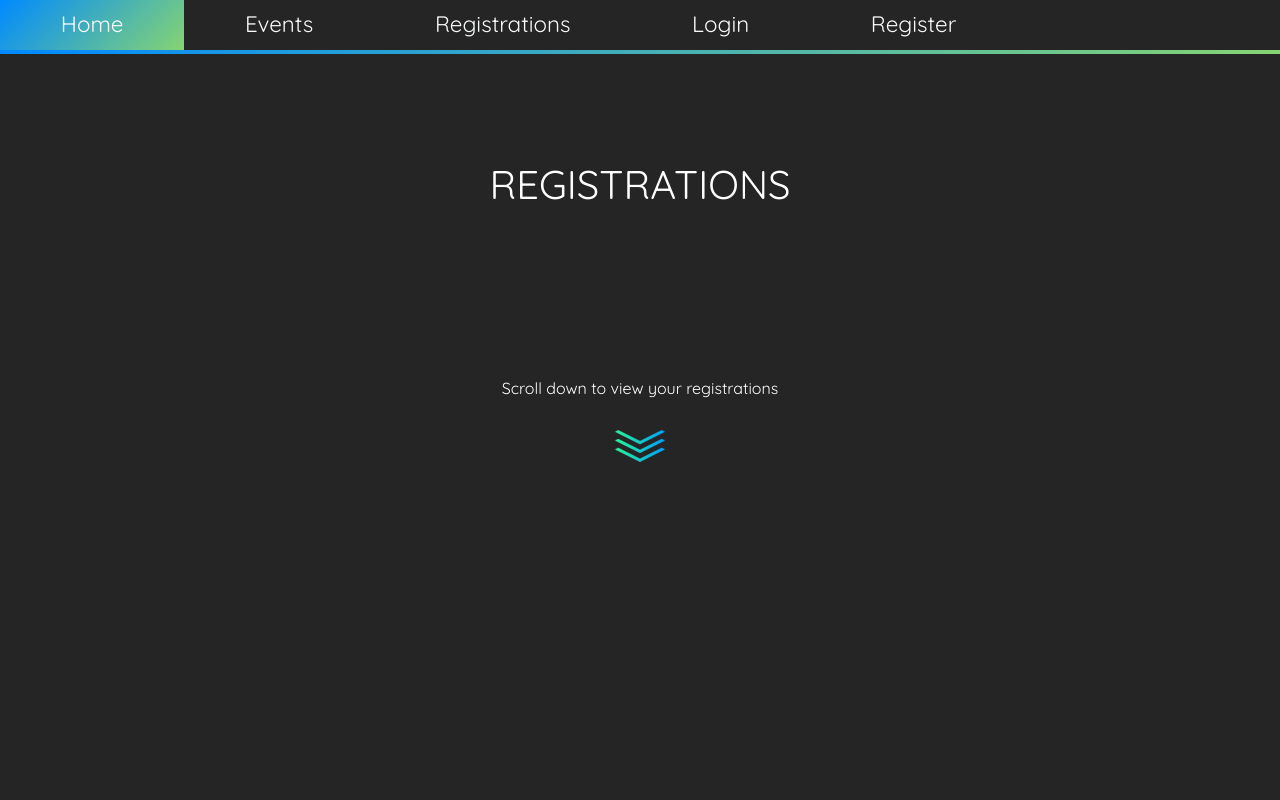
After one commit to Martincic/iste341-event-manager, a PHP site: the page made by app/view/pages/registrations.php in a window 1280 px wide. The commit adds this page. Run offline with PHP 8.4, Linux system fonts and the light colour scheme; the template is opened without the code that fills it, so the values that code supplies are empty; some libraries are stand-ins or nearby versions.

Commit message:
add attendee_session/event -- testing

```diff
--- a/app/model/Event.php
+++ b/app/model/Event.php
@@ -70,4 +70,9 @@ class Event extends Model{
     {
         return DB::queryAll('SELECT * from session where event = :id', ['id' => $this->idevent], Session::class);
     }
+
+    public function attendees(){
+        return  DB::queryAll('SELECT * from attendee_event WHERE event = :id', ['id' => $this->idevent], AttendeeEvent::class);
+    }
+
 }
--- a/app/model/Session.php
+++ b/app/model/Session.php
@@ -49,4 +49,8 @@ class Session extends Model{
 			 {$this->dateend}.The max number of attendees is {$this->numberallowed}";
     }
 
+    public function attendees(){
+        return  DB::queryAll('SELECT * from attendee_session WHERE session = :id', ['id' => $this->idsession], AttendeeSession::class);
+    }
+
 }
--- a/app/routes/Router.php
+++ b/app/routes/Router.php
@@ -44,6 +44,11 @@ class Router {
 
         if('home' == $slug[0]) {
             HomeController::home();
+        }
+
+        //TODO: move to event controller?
+        if('registrations' == $slug[0]) {
+            HomeController::registrations();
         }
 
         /*
--- a/app/view/inc/navbar.php
+++ b/app/view/inc/navbar.php
@@ -12,6 +12,11 @@
     <a href="<?php echo BASE_URL ?>/events">
         <li class="nav-item">
         <button type="submit" class="nav-link text-light"><span class="nav-span">Events</span></button>
+        </li>
+    </a>
+    <a href="<?php echo BASE_URL ?>/registrations">
+        <li class="nav-item">
+        <button type="submit" class="nav-link text-light"><span class="nav-span">Registrations</span></button>
         </li>
     </a>
 
--- a/app/view/pages/components/single_event_item.php
+++ b/app/view/pages/components/single_event_item.php
@@ -5,9 +5,8 @@ $date2 = new DateTime($event->dateend);
 $duration = $date1->diff($date2)->format("%d days");
 
 // GET ALL ATTENDEES FOR THIS EVENT
-$x = 0;
-
-$currentAttendees = $event->numberallowed - $x;
+// $x = 0;
+$currentAttendees = count($event->attendees());
 ?>
 
 <div class="swiper-slide">
--- a/app/view/pages/components/single_session_item.php
+++ b/app/view/pages/components/single_session_item.php
@@ -7,7 +7,8 @@ $duration = $date1->diff($date2)->format("%hh, %imin");
 // GET ALL ATTENDEES FOR THIS EVENT
 $x = 0;
 
-$currentAttendees = $session->numberallowed - $x;
+$currentAttendees = count($session->attendees());
+
 ?>
 
 <div class="swiper-slide">
--- a/app/view/pages/event/index.php
+++ b/app/view/pages/event/index.php
@@ -1,6 +1,6 @@
 <?php include 'app/view/inc/navbar.php';?>
 <div class="container">
-    <div class="row allEvents">
+    <div class="row hero">
         <div class="col-md-12">
             <h1>ALL EVENTS</h1>
             <p class="text-center">Scroll down to view events</p>
@@ -10,7 +10,7 @@
 
         </div>
     </div>
-    <div class="row">
+    <div class="row content">
         <div class="col-md-12">
     <div class="swiper mySwiper">
         <div class="swiper-wrapper">
--- /dev/null
+++ b/app/view/pages/registrations.php
@@ -0,0 +1,35 @@
+<?php include 'app/view/inc/navbar.php';?>
+<div class="container">
+    <div class="row hero">
+        <div class="col-md-12">
+            <h1>REGISTRATIONS</h1>
+            <!-- IF THERE ARE ANY REGISTRATIONS FOR THIS USER -->
+            <p class="text-center">Scroll down to view your registrations</p>
+            <!-- ENDIF -->
+        </div>
+        <div class="col-md-12 text-center">
+        <img src="public/img/fast-forward.png" width="32" height="60" class="downIcon" />
+
+        </div>
+    </div>
+    <div class="row content">
+        <div class="col-md-12">
+            <!-- IF THERE ARE ANY REGISTRATIONS FOR THIS USER -> SHOW LIST -->
+            <div class="swiper mySwiper">
+                <div class="swiper-wrapper">
+                    <?php
+
+                        foreach ($data as $event) {
+                            include(__DIR__.'/../components/single_event_item.php');
+                        }
+                    ?>
+                </div>
+                <div class="swiper-pagination"></div>
+            </div>
+            <!-- ELSE -->
+            <!-- <p>Register for events or sessions using:</p>
+            <p><a href="<?#php echo BASE_URL ?>/events">>Link to allEvents.php</a></p> -->
+
+        </div>
+    </div>
+</div>
--- a/public/css/style.css
+++ b/public/css/style.css
@@ -58,11 +58,11 @@ nav ul{
 
 }
 
-.allEvents{
+.hero{
     height: 40vh;
 }
 
-.swiper {
+.swiper, .content {
     width: 100%;
     height: 60vh;
     margin-left: auto;
```
Also changed, not shown: app/controller/HomeController.php (+8 -0 lines), app/model/AttendeeEvent.php (added, +42 -0 lines), app/model/AttendeeSession.php (added, +40 -0 lines).
